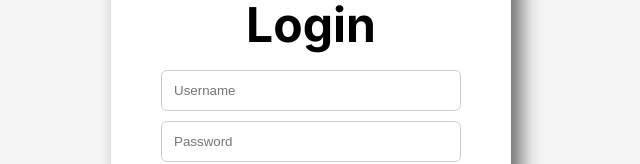
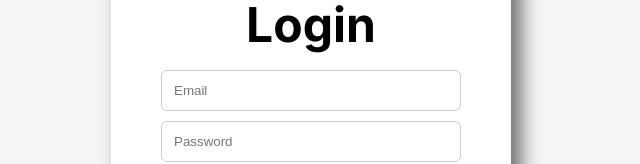
Before and after one commit to gabriele-dinca/KnowntainFrontend, a Vue app: page /login in a window 1280 px wide. Shown: the part 135-299 px from the top of the page, without its empty margins (329-969 px from the left). Built offline with nearby package versions, Linux system fonts and the light colour scheme.

Commit message:
Page 404 not found added

```diff
--- a/src/router/index.js
+++ b/src/router/index.js
@@ -6,6 +6,7 @@ import Segnalazioni from '../components/segnalazioni/views/segnalazioni.vue'
 import RegisterPage from '../views/register.vue'
 import CreaSegnalazione from '../components/segnalazioni/views/creaSegnalazione.vue'
 import Dashboard from '../components/profilo/index.vue'
+import NotFound from '../views/404.vue'
 //import is from '../components/segnalazioni/index.vue'
 import { loggedUser } from '../states/user'
 const router = createRouter({
@@ -52,6 +53,12 @@ const router = createRouter({
       path: '/me',
       meta: { requiresAuth: true},
       component: Dashboard
+    },
+    {
+    // !---Deve essere l'ultima route
+    path: '/:pathMatch(.*)*',
+    name: 'NotFound',
+    component: NotFound
     }
   ]
 })
--- /dev/null
+++ b/src/views/404.vue
@@ -0,0 +1,15 @@
+<template>
+  <div class="not-found">
+    <h1>404</h1>
+    <p>Pagina non trovata</p>
+
+    <RouterLink to="/">Torna alla Home</RouterLink>
+  </div>
+</template>
+
+<style scoped>
+.not-found {
+  text-align: center;
+  margin-top: 100px;
+}
+</style>
--- a/src/views/login.vue
+++ b/src/views/login.vue
@@ -6,16 +6,16 @@
 
     const router = useRouter()
 
-    const username = ref("");
+    const email = ref("");
     const password = ref("");
 
     const errorMessage = ref("");
 
     /*function login(isDipendente) {
-      if (!password.value || !username.value) return
+      if (!password.value || !email.value) return
       const data = {
         token: "test",
-        nome: username.value,
+        nome: email.value,
         'isDipendente': isDipendente
       }
       setLoggedUser(data)
@@ -25,6 +25,11 @@
 
 
     async function login(isDipendente) {
+      // Controlli base
+      if (!email.value || !password.value) {
+        errorMessage.value = "Compila tutti i campi.";
+        return;
+      }
       /* **********************
       TODO: la richiesta funziona  */
       const HOST = import.meta.env.VITE_API_URL;
@@ -35,7 +40,7 @@
         const response = await fetch(END_POINT, {
           method: 'POST',
           headers: { 'Content-Type': 'application/json' },
-          body: JSON.stringify( { email: username.value, password: password.value } )
+          body: JSON.stringify( { email: email.value, password: password.value } )
         });
 
         const data = await response.json();
@@ -61,7 +66,7 @@
 <template>
   <div class="login-container">
     <h2>Login</h2>
-    <input placeholder="Username" v-model="username" />
+    <input placeholder="Email" v-model="email" />
     <input type="password" placeholder="Password" v-model="password" />
 
     <div class="button-group">
```
